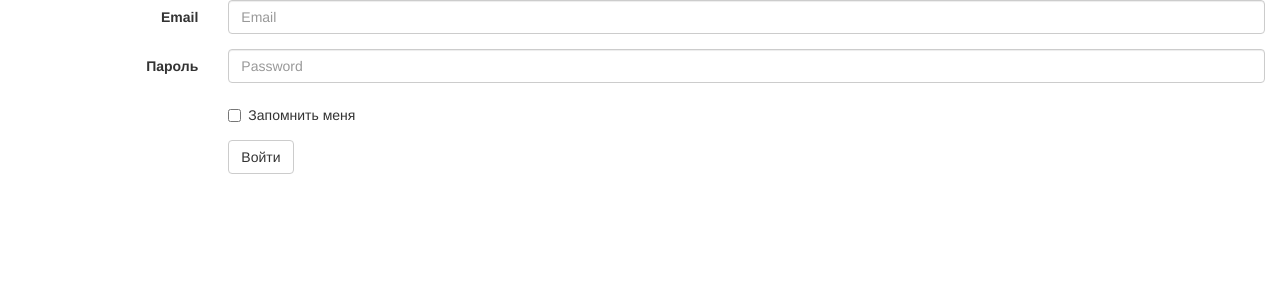
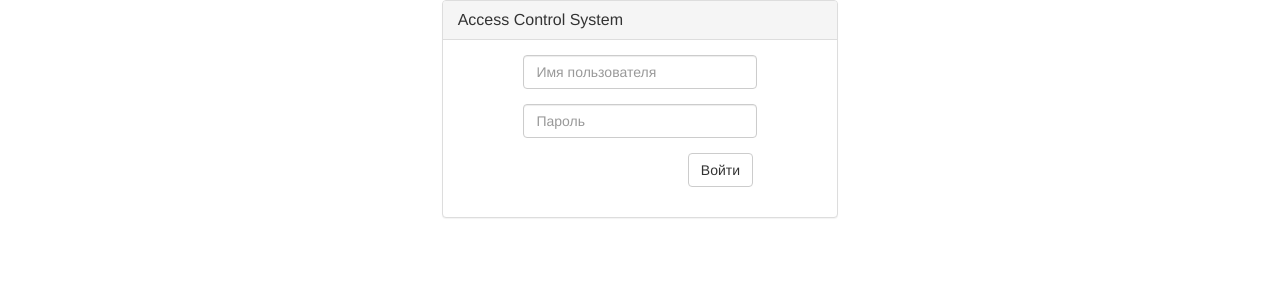
Before and after one commit to ersul4ik/acs, a Django app: page /profiles/login/ in a window 1280 px wide. Shown: the top 300 px of the page. Run offline with Django 3.2, Linux system fonts and the light colour scheme; some libraries are stand-ins or nearby versions.

Commit message:
added login template

```diff
--- a/applications/profiles/templates/login.html
+++ b/applications/profiles/templates/login.html
@@ -1,32 +1,33 @@
 {% extends 'layout.html' %}
 
 {% block body %}
-    <form class="form-horizontal" role="form">
-        <div class="form-group">
-            <label for="inputEmail3" class="col-sm-2 control-label">Email</label>
-            <div class="col-sm-10">
-                <input type="email" class="form-control" id="inputEmail3" placeholder="Email">
+    <div class="row login-form">
+        <div class="col-md-4 col-md-offset-4">
+            <div class="panel panel-default">
+                <div class="panel-heading">
+                    <h3 class="panel-title">Access Control System</h3>
+                </div>
+                <div class="panel-body">
+                    <form class="form-horizontal">
+                        <div class="form-group ">
+                            <div class="col-md-8 col-md-offset-2">
+                                <input type="email" class="form-control" id="inputEmail3"
+                                       placeholder="Имя пользователя">
                             </div>
                         </div>
                         <div class="form-group">
-            <label for="inputPassword3" class="col-sm-2 control-label">Пароль</label>
-            <div class="col-sm-10">
-                <input type="password" class="form-control" id="inputPassword3" placeholder="Password">
+                            <div class="col-md-8 col-md-offset-2">
+                                <input type="password" class="form-control" id="inputPassword3" placeholder="Пароль">
                             </div>
                         </div>
                         <div class="form-group">
-            <div class="col-sm-offset-2 col-sm-10">
-                <div class="checkbox">
-                    <label>
-                        <input type="checkbox"> Запомнить меня
-                    </label>
-                </div>
-            </div>
-        </div>
-        <div class="form-group">
-            <div class="col-sm-offset-2 col-sm-10">
+                            <div class="col-md-2 col-md-offset-7">
                                 <button type="submit" class="btn btn-default">Войти</button>
                             </div>
                         </div>
                     </form>
+                </div>
+            </div>
+        </div>
+    </div>
 {% endblock %}
--- a/applications/reports/urls.py
+++ b/applications/reports/urls.py
@@ -5,6 +5,6 @@ from django.conf.urls import url
 
 from applications.reports.views import report_main
 
-urlpatterns = [
-    url(r'$', report_main, name='list'),
-]
+# urlpatterns = [
+#     url(r'$', report_main, name='list'),
+# ]
--- a/project/urls.py
+++ b/project/urls.py
@@ -6,12 +6,19 @@ from django.conf.urls import url, include
 from django.conf.urls.static import static
 from django.contrib import admin
 
+from applications.reports.views import report_main
 
 urlpatterns = [
     url(r'^admin/', admin.site.urls),
     url(r'^profiles/', include('applications.profiles.urls', namespace='profiles')),
+    # url(r'^reports/', include('applications.reports.urls', namespace='reports')),
 ] + static(settings.STATIC_URL, document_root=settings.STATIC_ROOT)
 
 urlpatterns += static(settings.MEDIA_URL, document_root=settings.MEDIA_ROOT)
 
-urlpatterns += (url(r'^', include('applications.reports.urls', namespace='reports')),)
+handler404 = 'coupons_apps.common.views.page_not_found'
+handler500 = 'coupons_apps.common.views.server_error'
+
+urlpatterns += (
+    url(r'$', report_main, name='home_page'),
+)
```
Also changed, not shown: templates/header.html (+5 -4 lines), 1 other file. Lines whose indentation alone changed are shown as unchanged.
